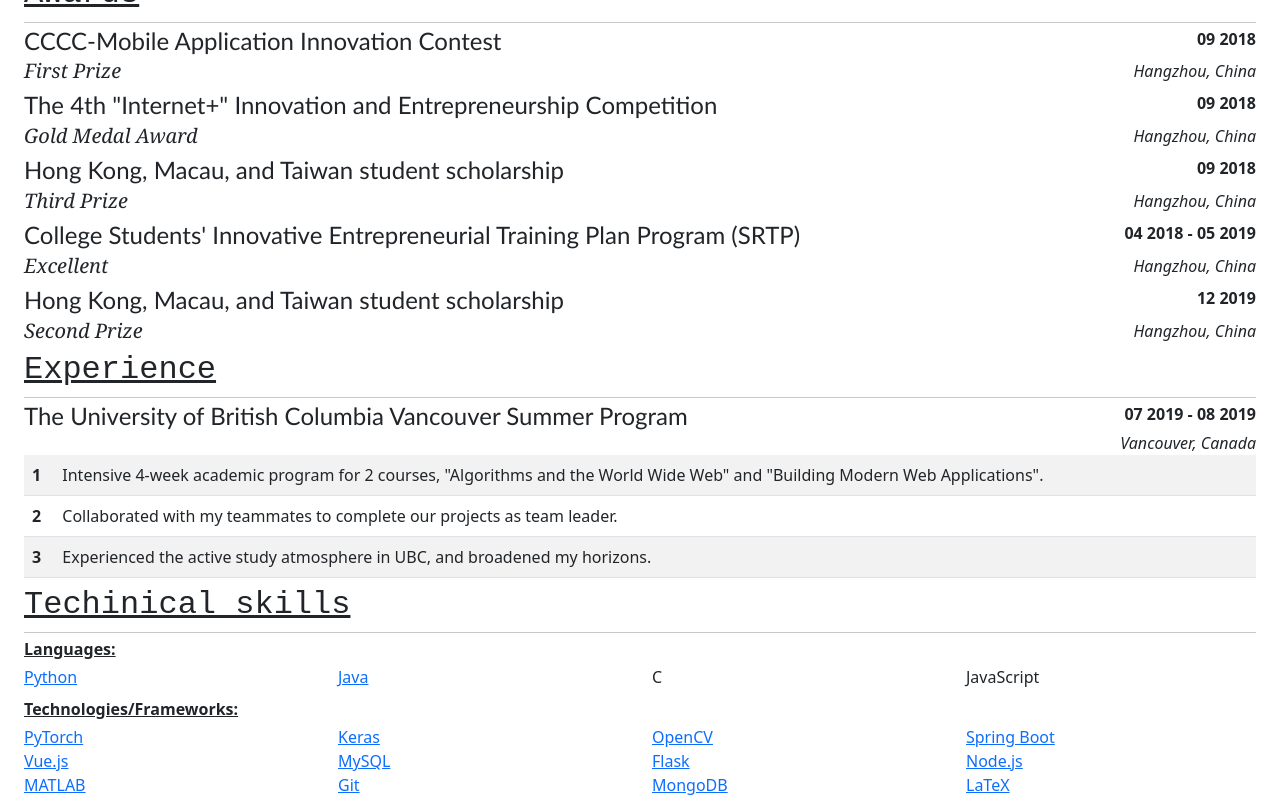
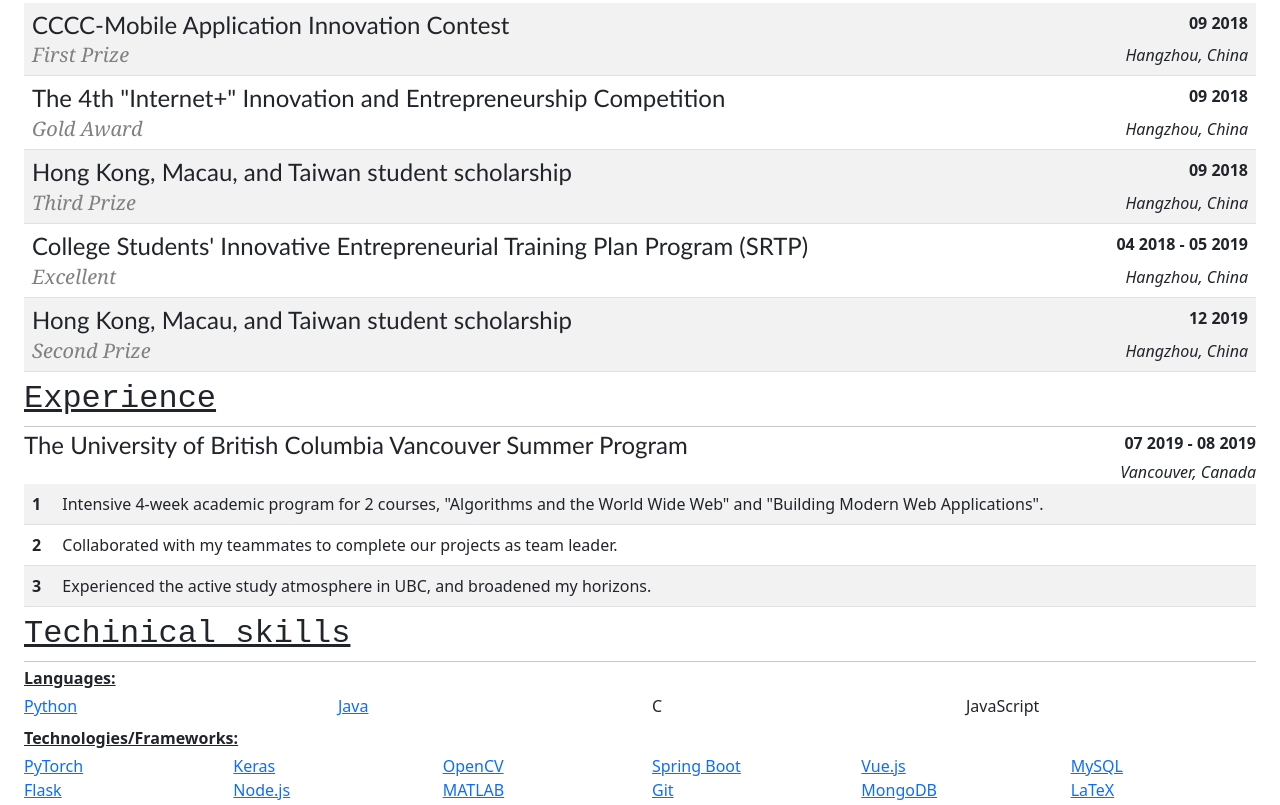
Before and after one commit to Oscarshu0719/Oscarshu0719.github.io, a plain HTML site: page index.html in a window 1280 px wide. Shown: the part 823-1628 px from the top of the page. Drawn offline with nearby package versions, Linux system fonts and the light colour scheme.

Commit message:
Update RWD and add new image

```diff
--- a/css/main.css
+++ b/css/main.css
@@ -8,4 +8,5 @@
 
 h5 {
     font-family: Georgia, serif;
+    color: #808080;
 }
--- a/index.html
+++ b/index.html
@@ -7,13 +7,7 @@
     <link href="https://cdn.jsdelivr.net/npm/bootstrap@5.0.2/dist/css/bootstrap.min.css" rel="stylesheet" integrity="sha384-EVSTQN3/azprG1Anm3QDgpJLIm9Nao0Yz1ztcQTwFspd3yD65VohhpuuCOmLASjC" crossorigin="anonymous">
     <link href="css/main.css" rel="stylesheet">
     <script src="https://cdn.jsdelivr.net/npm/bootstrap@5.0.2/dist/js/bootstrap.bundle.min.js" integrity="sha384-MrcW6ZMFYlzcLA8Nl+NtUVF0sA7MsXsP1UyJoMp4YLEuNSfAP+JcXn/tWtIaxVXM" crossorigin="anonymous"></script>
-    <!-- <link rel="icon" type="image/svg+xml" href="<%= BASE_URL %>favicon.svg"> -->
     <title>Tzu Chun, Hsu's home</title>
-    <svg xmlns="http://www.w3.org/2000/svg" width="16" height="16" fill="currentColor" class="bi bi-telephone-fill" viewBox="0 0 16 16">
-        <symbol id="fullscreen" viewBox="0 0 16 16">
-            <path fill-rule="evenodd" d="M1.885.511a1.745 1.745 0 0 1 2.61.163L6.29 2.98c.329.423.445.974.315 1.494l-.547 2.19a.678.678 0 0 0 .178.643l2.457 2.457a.678.678 0 0 0 .644.178l2.189-.547a1.745 1.745 0 0 1 1.494.315l2.306 1.794c.829.645.905 1.87.163 2.611l-1.034 1.034c-.74.74-1.846 1.065-2.877.702a18.634 18.634 0 0 1-7.01-4.42 18.634 18.634 0 0 1-4.42-7.009c-.362-1.03-.037-2.137.703-2.877L1.885.511z"/>
-        </symbol>
-      </svg>
     <svg xmlns="http://www.w3.org/2000/svg" style="display: none;">
         <symbol id="telephone-fill" viewBox="0 0 16 16">
             <path fill-rule="evenodd" d="M1.885.511a1.745 1.745 0 0 1 2.61.163L6.29 2.98c.329.423.445.974.315 1.494l-.547 2.19a.678.678 0 0 0 .178.643l2.457 2.457a.678.678 0 0 0 .644.178l2.189-.547a1.745 1.745 0 0 1 1.494.315l2.306 1.794c.829.645.905 1.87.163 2.611l-1.034 1.034c-.74.74-1.846 1.065-2.877.702a18.634 18.634 0 0 1-7.01-4.42 18.634 18.634 0 0 1-4.42-7.009c-.362-1.03-.037-2.137.703-2.877L1.885.511z"/>
@@ -38,14 +32,14 @@
                 <div class="row"><div class="mb-2"><h5 class="text-center m-0">New Taipei, Taiwan</h5></div></div>
                 <div class="row">
                     <div class="mb-2">
-                        <div class="row">
-                            <div class="col col-md-6 col-lg-3 col-12"><svg class="bi" width="16" height="16"><use xlink:href="#envelope-fill"/></svg>
+                        <div class="d-flex justify-content-around flex-wrap">
+                            <div class=""><svg class="bi" width="16" height="16"><use xlink:href="#envelope-fill"/></svg>
                                 <span class="text-break"><a href="tel:+886-987605719" target="_blank"> +886-987605719 (Taiwan)</a></span></div>
-                            <div class="col col-md-6 col-lg-3 col-12"><svg class="bi" width="16" height="16"><use xlink:href="#envelope-fill"/></svg>
+                            <div class=""><svg class="bi" width="16" height="16"><use xlink:href="#envelope-fill"/></svg>
                                 <span class="text-break"><a href="mailto:vm3y3rmp40719@gmail.com" target="_blank"> vm3y3rmp40719@gmail.com</a></span></div>
-                            <div class="col col-md-6 col-lg-3 col-12"><svg class="bi" width="16" height="16"><use xlink:href="#linkedin"/></svg>
+                            <div class=""><svg class="bi" width="16" height="16"><use xlink:href="#linkedin"/></svg>
                                 <span class="text-break"><a href="https://www.linkedin.com/in/tzu-chun-hsu-ab4b3b188/" target="_blank"> tzu-chun-hsu-ab4b3b188</a></span></div>
-                            <div class="col col-md-6 col-lg-3 col-12"><svg class="bi" width="16" height="16"><use xlink:href="#github"/></svg>
+                            <div class=""><svg class="bi" width="16" height="16"><use xlink:href="#github"/></svg>
                                 <span class="text-break"><a href="https://github.com/Oscarshu0719" target="_blank"> Oscarshu0719</a></span></div>
                         </div>
                     </div>
@@ -54,7 +48,6 @@
                     <div class="mb-2">
                         <h2><u>Education</u></h2>
                         <hr class="w-100 my-1">
-                        <div class="col-12">
                         <div class="mb-1">
                             <div class="d-flex justify-content-between">
                                 <h4 class="mb-1">Zhejiang University</h4>
@@ -63,7 +56,6 @@
                             <div class="d-flex justify-content-between">
                                 <h5 class="mb-0"><em>Bachelor of Computer Science</em></h5>
                                 <p class="mb-0"><em>Hangzhou, China</em></p>
-                                </div>
                             </div>
                         </div>
                         <figcaption class="blockquote-footer mt-1 mb-0">
@@ -75,7 +67,6 @@
                     <div class="mb-2">
                         <h2><u>Projects</u></h2>
                         <hr class="w-100 my-1">
-                        <div class="col-12">
                         <div class="mb-2">
                             <div class="d-flex justify-content-between">
                                 <h4 class="mb-0"><a href="https://bit.ly/35GzBmc" target="_blank">Chord learning and adversarial framework for symbolic music generation</a></h4>
@@ -136,70 +127,70 @@
                         </div>
                     </div>
                 </div>
-                </div>
                 <div class="row">
                     <div class="mb-2">
                         <h2><u>Awards</u></h2>
                         <hr class="w-100 my-1">
-                        <div class="col-12">
-                            <div class="mb-2">
-                                <div class="d-flex justify-content-between">
+                        <table class="table table-striped mb-0">
+                            <tbody>
+                            <tr>
+                                <td><div class="d-flex justify-content-between">
                                     <h4 class="mb-1">CCCC-Mobile Application Innovation Contest</h4>
                                     <p class="mb-1"><strong>09 2018</strong></p>
                                 </div>
                                 <div class="d-flex justify-content-between">
                                     <h5 class="mb-0"><em>First Prize</em></h5>
                                     <p class="mb-0"><em>Hangzhou, China</em></p>
-                                </div>
-                            </div>
-                            <div class="mb-2">
-                                <div class="d-flex justify-content-between">
+                                </div></td>
+                            </tr>
+                            <tr>
+                                <td><div class="d-flex justify-content-between">
                                     <h4 class="mb-1">The 4th "Internet+" Innovation and Entrepreneurship Competition</h4>
                                     <p class="mb-1"><strong>09 2018</strong></p>
                                 </div>
                                 <div class="d-flex justify-content-between">
-                                    <h5 class="mb-0"><em>Gold Medal Award</em></h5>
+                                    <h5 class="mb-0"><em>Gold Award</em></h5>
                                     <p class="mb-0"><em>Hangzhou, China</em></p>
-                                </div>
-                            </div>
-                            <div class="mb-2">
-                                <div class="d-flex justify-content-between">
+                                </div></td>
+                            </tr>
+                            <tr>
+                                <td><div class="d-flex justify-content-between">
                                     <h4 class="mb-1">Hong Kong, Macau, and Taiwan student scholarship</h4>
                                     <p class="mb-1"><strong>09 2018</strong></p>
                                 </div>
                                 <div class="d-flex justify-content-between">
                                     <h5 class="mb-0"><em>Third Prize</em></h5>
                                     <p class="mb-0"><em>Hangzhou, China</em></p>
-                                </div>
-                            </div>
-                            <div class="mb-2">
-                                <div class="d-flex justify-content-between">
+                                </div></td>
+                            </tr>
+                            <tr>
+                                <td><div class="d-flex justify-content-between">
                                     <h4 class="mb-1">College Students' Innovative Entrepreneurial Training Plan Program (SRTP)</h4>
                                     <p class="mb-1"><strong>04 2018 - 05 2019</strong></p>
                                 </div>
                                 <div class="d-flex justify-content-between">
                                     <h5 class="mb-0"><em>Excellent</em></h5>
                                     <p class="mb-0"><em>Hangzhou, China</em></p>
-                                </div>
-                            </div>
-                            <div class="mb-0">
-                                <div class="d-flex justify-content-between">
+                                </div></td>
+                            </tr>
+                            <tr>
+                                <td><div class="d-flex justify-content-between">
                                     <h4 class="mb-1">Hong Kong, Macau, and Taiwan student scholarship</h4>
                                     <p class="mb-1"><strong>12 2019</strong></p>
                                 </div>
                                 <div class="d-flex justify-content-between">
                                     <h5 class="mb-0"><em>Second Prize</em></h5>
                                     <p class="mb-0"><em>Hangzhou, China</em></p>
-                                </div>
-                            </div>
-                        </div>
+                                </div></td>
+                            </tr>
+                            </tbody>
+                        </table>
                     </div>
                 </div>
                 <div class="row">
                     <div class="mb-2">
                         <h2><u>Experience</u></h2>
                         <hr class="w-100 my-1">
-                        <div class="col-12">
                         <div class="mb-0">
                             <div class="d-flex justify-content-between">
                                 <h4 class="mb-0">The University of British Columbia Vancouver Summer Program</h4>
@@ -227,12 +218,10 @@
                         </div>
                     </div>
                 </div>
-                </div>
                 <div class="row">
                     <div class="mb-2">
                         <h2><u>Techinical skills</u></h2>
                         <hr class="w-100 my-1">
-                        <div class="col-12">
                         <div class="mb-2">
                             <p class="mb-1"><strong><u>Languages: </u></strong></p>
                             <div class="row">
@@ -245,19 +234,18 @@
                         <div class="mb-2">
                             <p class="mb-1"><strong><u>Technologies/Frameworks: </u></strong></p>
                             <div class="row">
-                                    <div class="col col-6 col-lg-3"><a href="https://pytorch.org/" target="_blank">PyTorch</a></div>
-                                    <div class="col col-6 col-lg-3"><a href="https://keras.io/" target="_blank">Keras</a></div>
-                                    <div class="col col-6 col-lg-3"><a href="https://opencv.org/" target="_blank">OpenCV</a></div>
-                                    <div class="col col-6 col-lg-3"><a href="https://spring.io/projects/spring-boot" target="_blank">Spring Boot</a></div>
-                                    <div class="col col-6 col-lg-3"><a href="https://vuejs.org/" target="_blank">Vue.js</a></div>
-                                    <div class="col col-6 col-lg-3"><a href="https://www.mysql.com/" target="_blank">MySQL</a></div>
-                                    <div class="col col-6 col-lg-3"><a href="https://flask.palletsprojects.com/" target="_blank">Flask</a></div>
-                                    <div class="col col-6 col-lg-3"><a href="https://nodejs.org/" target="_blank">Node.js</a></div>
-                                    <div class="col col-6 col-lg-3"><a href="https://www.mathworks.com/products/matlab.html" target="_blank">MATLAB</a></div>
-                                    <div class="col col-6 col-lg-3"><a href="https://git-scm.com/" target="_blank">Git</a></div>
-                                    <div class="col col-6 col-lg-3"><a href="https://www.mongodb.com/" target="_blank">MongoDB</a></div>
-                                    <div class="col col-6 col-lg-3"><a href="https://www.latex-project.org/" target="_blank">LaTeX</a></div>
-                                </div>
+                                <div class="col col-6 col-md-3 col-lg-2"><a href="https://pytorch.org/" target="_blank">PyTorch</a></div>
+                                <div class="col col-6 col-md-3 col-lg-2"><a href="https://keras.io/" target="_blank">Keras</a></div>
+                                <div class="col col-6 col-md-3 col-lg-2"><a href="https://opencv.org/" target="_blank">OpenCV</a></div>
+                                <div class="col col-6 col-md-3 col-lg-2"><a href="https://spring.io/projects/spring-boot" target="_blank">Spring Boot</a></div>
+                                <div class="col col-6 col-md-3 col-lg-2"><a href="https://vuejs.org/" target="_blank">Vue.js</a></div>
+                                <div class="col col-6 col-md-3 col-lg-2"><a href="https://www.mysql.com/" target="_blank">MySQL</a></div>
+                                <div class="col col-6 col-md-3 col-lg-2"><a href="https://flask.palletsprojects.com/" target="_blank">Flask</a></div>
+                                <div class="col col-6 col-md-3 col-lg-2"><a href="https://nodejs.org/" target="_blank">Node.js</a></div>
+                                <div class="col col-6 col-md-3 col-lg-2"><a href="https://www.mathworks.com/products/matlab.html" target="_blank">MATLAB</a></div>
+                                <div class="col col-6 col-md-3 col-lg-2"><a href="https://git-scm.com/" target="_blank">Git</a></div>
+                                <div class="col col-6 col-md-3 col-lg-2"><a href="https://www.mongodb.com/" target="_blank">MongoDB</a></div>
+                                <div class="col col-6 col-md-3 col-lg-2"><a href="https://www.latex-project.org/" target="_blank">LaTeX</a></div>
                             </div>
                         </div>
                     </div>
@@ -266,9 +254,27 @@
                     <div class="mb-2">
                         <h2><u>Materials</u></h2>
                         <hr class="w-100 my-1">
+                        <div class="mt-2">
                             <div class="row">
-                            <img class="col-4 img-responsive" src="https://raw.githubusercontent.com/Oscarshu0719/Oscarshu0719.github.io/main/imgs/cccc-mobile-app-first-prize.jpg" alt="First prize from CCCC-Mobile Application Innovation Contest">
-                            <img class="col-8 img-responsive" src="https://raw.githubusercontent.com/Oscarshu0719/Oscarshu0719.github.io/main/imgs/4th-internet%2B-gold-medal-award.png" alt='Gold medal award from The 4th "Internet+" Innovation and Entrepreneurship Competition'>
+                                <div class="col col-12 col-md-4">
+                                    <figure class="figure">
+                                        <img class="figure-img img-fluid rounded" src="https://raw.githubusercontent.com/Oscarshu0719/Oscarshu0719.github.io/main/imgs/cccc-mobile-app-first-prize.jpg" alt="First prize certificate from CCCC-Mobile Application Innovation Contest">
+                                        <figcaption class="figure-caption text-center">First prize certificate from CCCC-Mobile Application Innovation Contest.</figcaption >
+                                    </figure>
+                                </div>
+                                <div class="col col-12 col-md-4">
+                                    <figure class="figure">
+                                        <img class="figure-img img-fluid rounded" src="https://raw.githubusercontent.com/Oscarshu0719/Oscarshu0719.github.io/main/imgs/cccc-mobile-app-trophy.png" alt='First prize trophy from CCCC-Mobile Application Innovation Contest'>
+                                        <figcaption class="figure-caption text-center">First prize trophy from CCCC-Mobile Application Innovation Contest.</figcaption >
+                                    </figure>
+                                </div>
+                                <div class="col col-12 col-md-4">
+                                    <figure class="figure">
+                                        <img class="figure-img img-fluid rounded" src="https://raw.githubusercontent.com/Oscarshu0719/Oscarshu0719.github.io/main/imgs/4th-internetplus-gold-award.png" alt='Gold award certificate from The 4th "Internet+" Innovation and Entrepreneurship Competition'>
+                                        <figcaption class="figure-caption text-center">Gold award certificate from The 4th "Internet+" Innovation and Entrepreneurship Competition.</figcaption >
+                                    </figure>
+                                </div>
+                            </div>
                         </div>
                     </div>
                 </div>
```
Also changed, not shown: imgs/cccc-mobile-app-trophy.png (added), 2 other files. Lines whose indentation alone changed are shown as unchanged.
